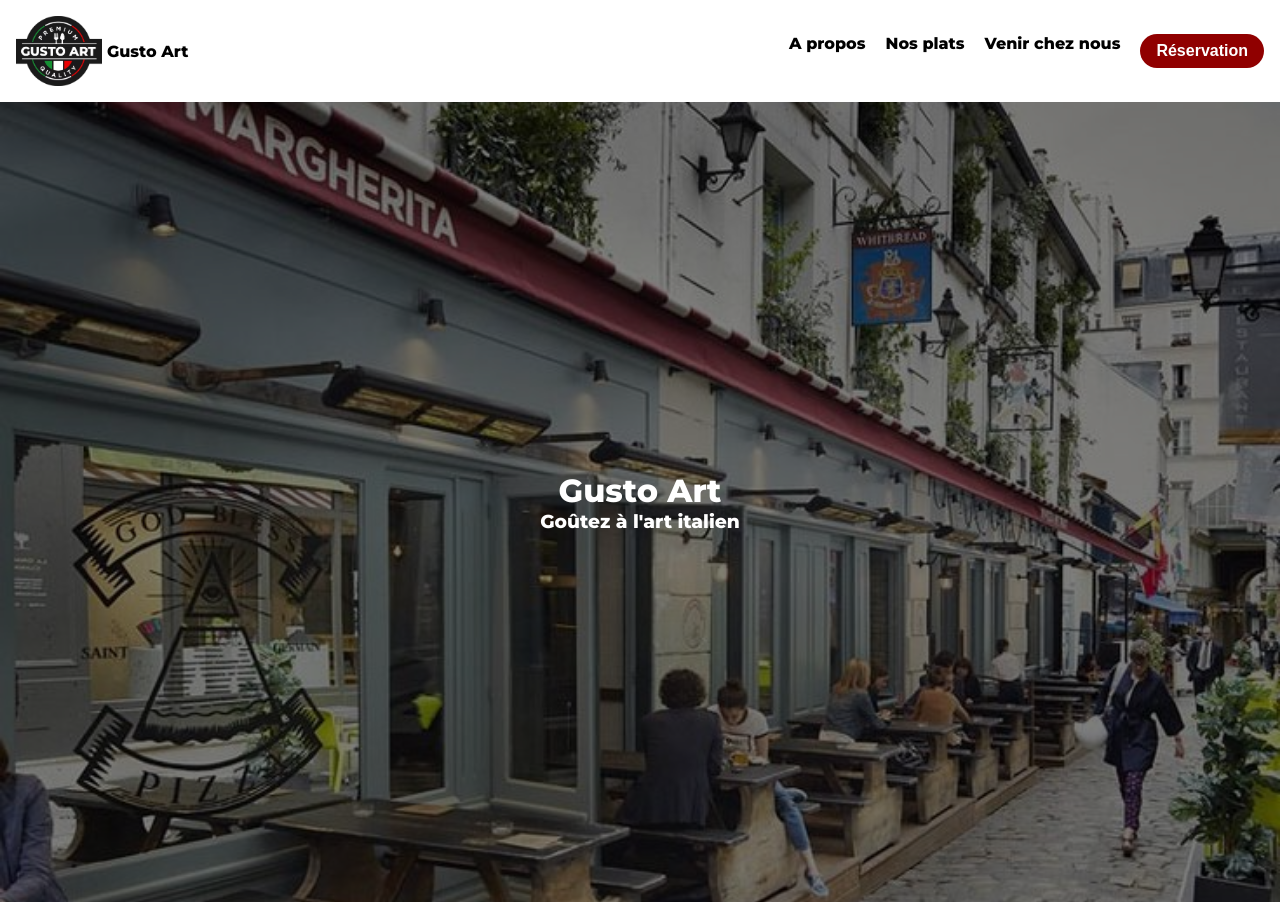
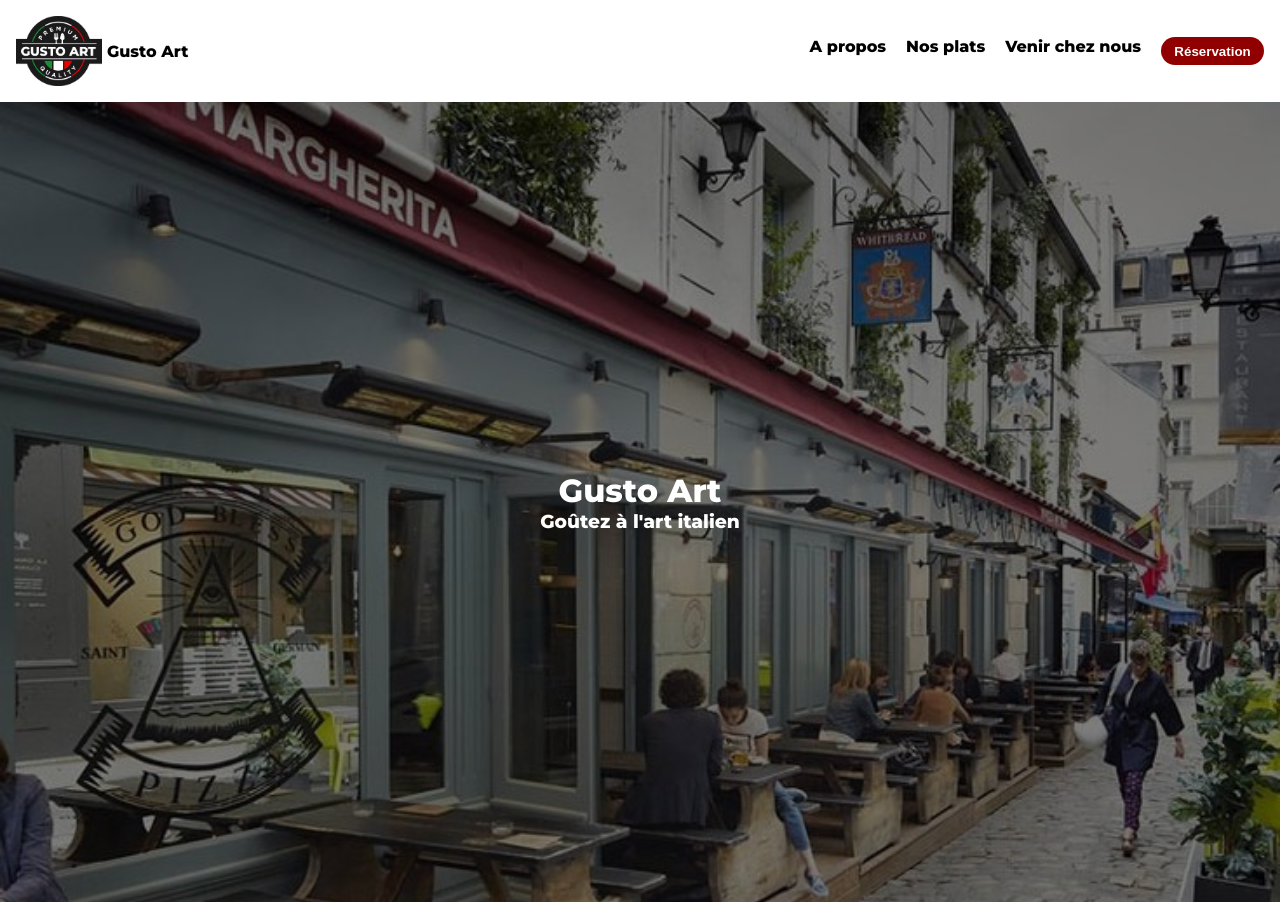
Before and after one commit to cedricdre/Gusto, a plain HTML site: page index.html in a window 1280 px wide. Shown: the top 902 px of the page. Drawn offline with Linux system fonts and the light colour scheme.

Commit message:
maj preprod

```diff
--- a/public/assets/css/style.css
+++ b/public/assets/css/style.css
@@ -38,7 +38,6 @@ header nav ul {
 header nav ul li a {
     color: black;
     text-decoration: none;
-    font-size: 1em;
     font-weight: 800;
 }
 header button {
@@ -48,7 +47,6 @@ header button {
     border: #900000;
     width: auto;
     font-weight: 800;
-    font-size: 1em;
     padding: 0.5em 1em;
 }
 header button:hover {
@@ -80,8 +78,6 @@ header .overlay {
     background-color: rgba(0, 0, 0, 0.5);
     height: 100%;
 }
-
-
 /* Style header présentation */
 
 
```
